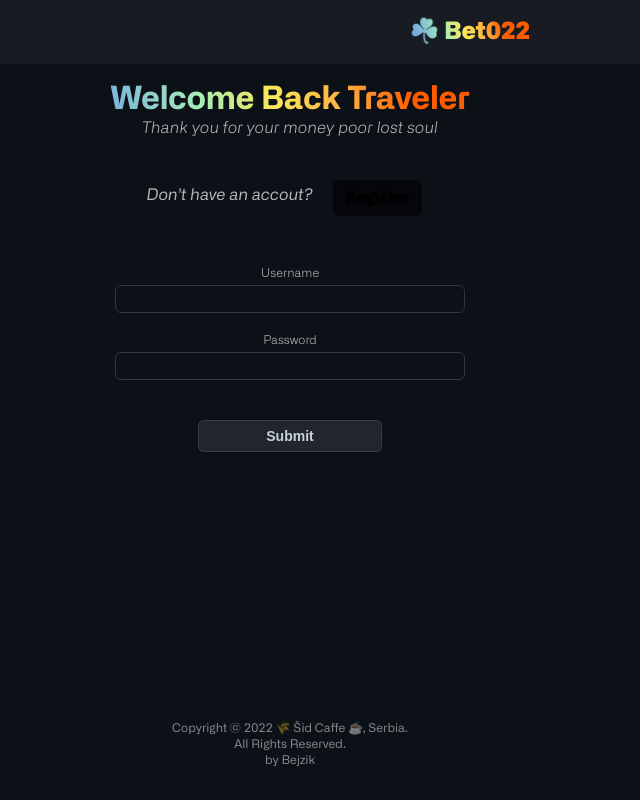
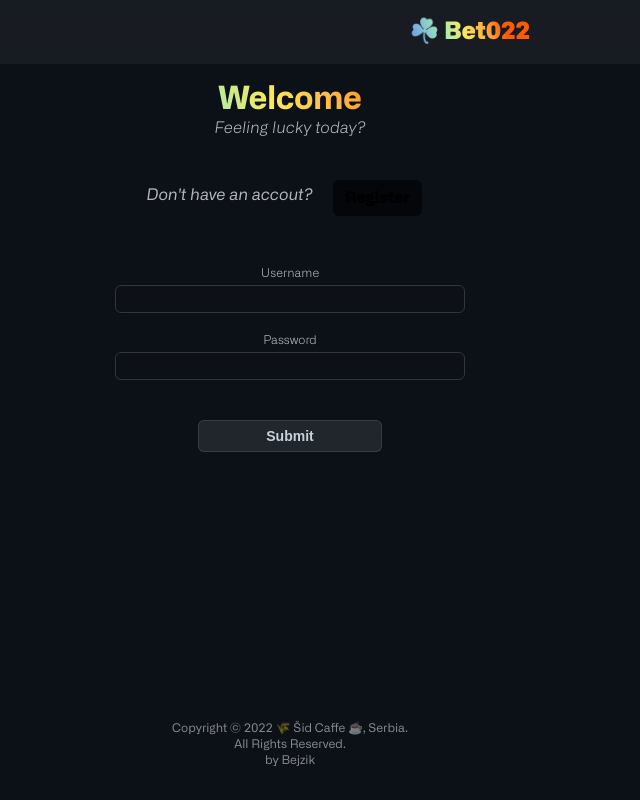
Before and after one commit to b8zeek/bet022, a React (Vite) app: page /login in a window 1280 px wide. Shown: the whole page, without its empty margins (350-990 px from the left). Built offline with nearby package versions, Linux system fonts and the light colour scheme; no server answers.

Commit message:
Updated LoginPage.

```diff
--- a/src/pages/LoginPage.tsx
+++ b/src/pages/LoginPage.tsx
@@ -66,7 +66,7 @@
   }
 
   return (
-    <PageLayout heading='Welcome Back Traveler' subheading='Thank you for your money poor lost soul'>
+    <PageLayout heading='Welcome' subheading='Feeling lucky today?'>
       <RedirectContainer paragraph="Don't have an accout?" redirectLabel='Register' redirectPath='/register' />
       <Form onSubmit={handleSubmit(onSubmitHandler)}>
         <Label>Username</Label>
```
